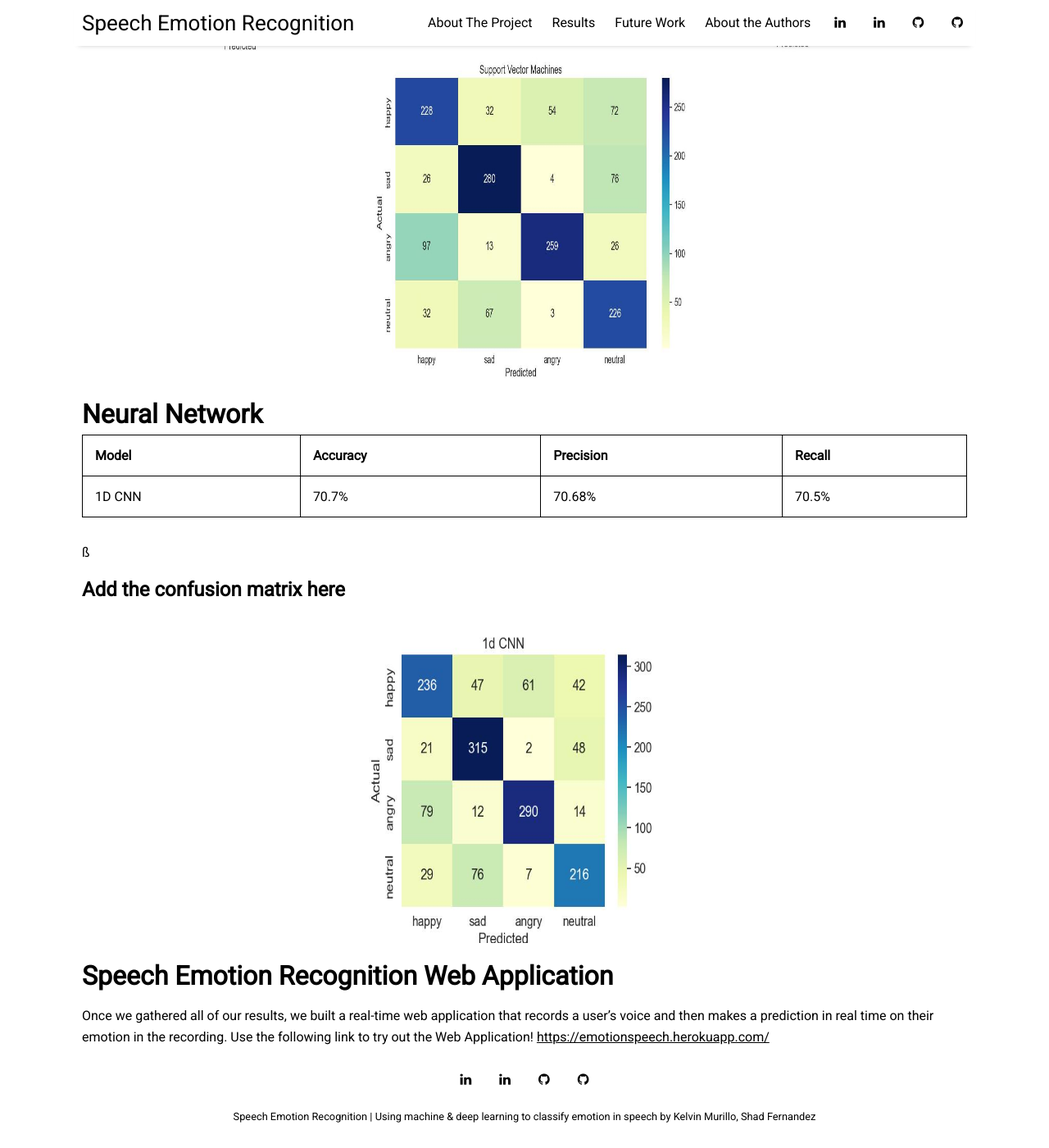
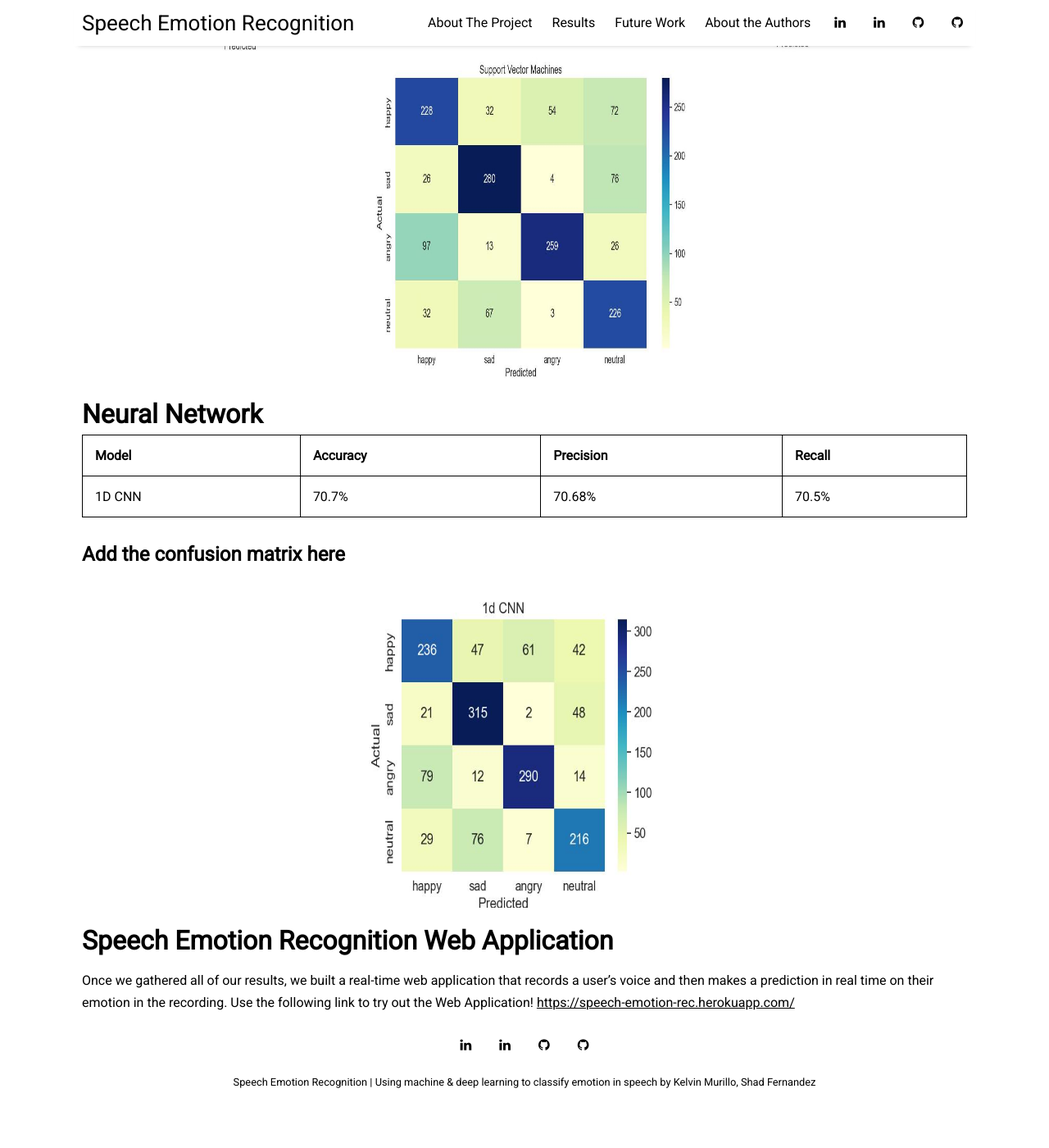
Before and after one commit to kelvinm10/SER_Website, a Jekyll site: the page built from _posts/2022-04-18-results.md, in a window 1280 px wide and 1400 px high, scrolled down 2957 px. Shown: the whole window at 82% size. Built offline with Jekyll 4.4.1, drawn with Linux system fonts in a browser that asks for light colours; nearby versions of some CDN libraries; after the commit the page ends 4315 px from its top, so only the background shows below that; part of the change alters nothing that is shown.

Commit message:
created a new app with the random forest trained on the entire dataset

```diff
--- a/_posts/2022-04-18-results.md
+++ b/_posts/2022-04-18-results.md
@@ -70,7 +70,7 @@ image: results.jpg
     <td> 70.5%</td>
   </tr>
 
-</table>ß
+</table>
 
 ## Add the confusion matrix here
 <img src="{{ site.github.url }}/assets/img/CNN1dCm.jpg" alt="RFConfusionMatrix" style="width:400px;height:400px;" align="center">
@@ -78,5 +78,5 @@ image: results.jpg
 # Speech Emotion Recognition Web Application
 Once we gathered all of our results, we built a real-time web application that records a user's voice and then makes a
 prediction in real time on their emotion in the recording. Use the following link to try out the Web Application!
-[https://emotionspeech.herokuapp.com/
-](https://emotionspeech.herokuapp.com/)
+[https://speech-emotion-rec.herokuapp.com/
+](https://speech-emotion-rec.herokuapp.com/)
```
